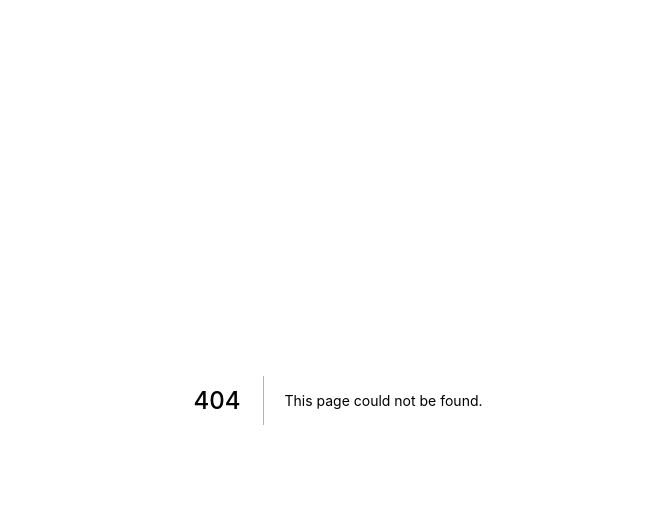
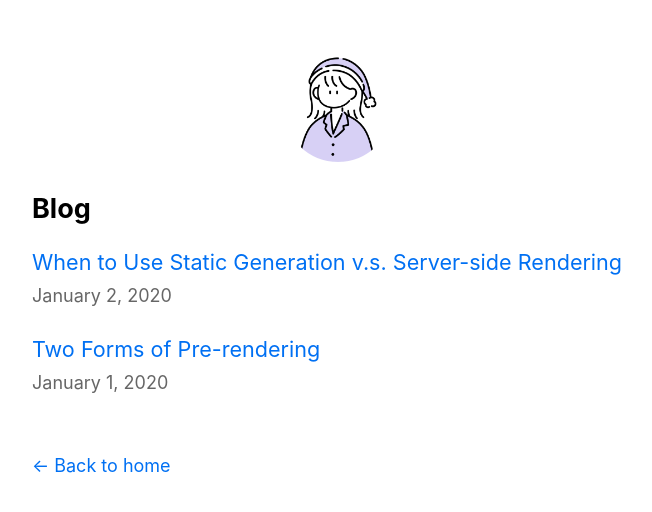
Before and after one commit to honaneyone/honaneyone.github.io, a Next.js app: page /blog in a window 1280 px wide. Before the commit this address had no page. Shown: the top 512 px of the page, without its empty margins (302-954 px from the left). Built offline with nearby package versions, Linux system fonts and the light colour scheme.

Commit message:
add icon and fic blog page

```diff
--- a/src/components/layout.tsx
+++ b/src/components/layout.tsx
@@ -4,8 +4,8 @@ import styles from './layout.module.css'
 import utilStyles from '../styles/utils.module.css'
 import Link from 'next/link'
 
-const name = '[Your Name]'
-export const siteTitle = 'Next.js Sample Website'
+const name = 'Hayane'
+export const siteTitle = 'Hayane'
 
 export default function Layout({
   children,
@@ -58,11 +58,6 @@ export default function Layout({
                 />
               </a>
             </Link>
-            <h2 className={utilStyles.headingLg}>
-              <Link href="/">
-                <a className={utilStyles.colorInherit}>{name}</a>
-              </Link>
-            </h2>
           </>
         )}
       </header>
--- /dev/null
+++ b/src/pages/blog/index.tsx
@@ -0,0 +1,48 @@
+import Head from 'next/head'
+import Layout, {siteTitle} from '../../components/layout'
+import utilStyles from '../../styles/utils.module.css'
+import {getSortedPostsData} from '../../lib/posts'
+import Link from 'next/link'
+import Date from '../../components/date'
+import {GetStaticProps} from 'next'
+
+export default function BlogIndex({allPostsData}: {
+    allPostsData: {
+        date: string
+        title: string
+        id: string
+    }[]
+}) {
+    return (
+        <Layout>
+            <Head>
+                <title>{siteTitle}</title>
+            </Head>
+            <section className={`${utilStyles.headingMd} ${utilStyles.padding1px}`}>
+                <h2 className={utilStyles.headingLg}>Blog</h2>
+                <ul className={utilStyles.list}>
+                    {allPostsData.map(({id, date, title}) => (
+                        <li className={utilStyles.listItem} key={id}>
+                            <Link href={`/blog/${id}`}>
+                                <a>{title}</a>
+                            </Link>
+                            <br/>
+                            <small className={utilStyles.lightText}>
+                                <Date dateString={date}/>
+                            </small>
+                        </li>
+                    ))}
+                </ul>
+            </section>
+        </Layout>
+    )
+}
+
+export const getStaticProps: GetStaticProps = async () => {
+    const allPostsData = getSortedPostsData()
+    return {
+        props: {
+            allPostsData
+        }
+    }
+}
```
Also changed, not shown: src/pages/index.tsx (+6 -21 lines), public/images/icon.png (added).
